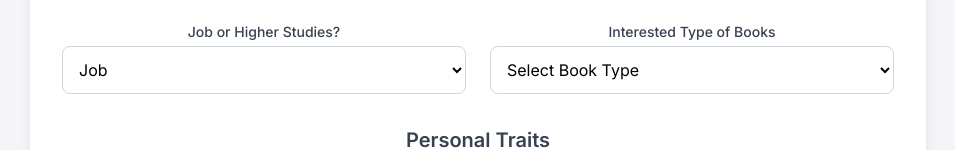
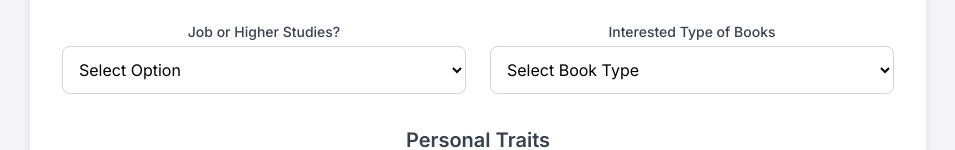
Before and after one commit to ShaikAmreen786/ChatBot, a React (Create React App) app: page /predict in a window 1280 px wide. Shown: the part 1492-1642 px from the top of the page, without its empty margins (162-1117 px from the left). Built offline with nearby package versions, Linux system fonts and the light colour scheme.

Commit message:
job or higher studies strig to float convertion

```diff
--- a/src/components/RolePredictionForm.js
+++ b/src/components/RolePredictionForm.js
@@ -423,6 +423,7 @@ export default function RolePredictionForm() {
                                     className="w-full p-3 border border-gray-300 rounded-lg"
                                     required
                                 >
+                                    <option value="0">Select Option</option>
                                     <option value="1">Job</option>
                                     <option value="0">Higher Studies</option>
                                 </select>
```
